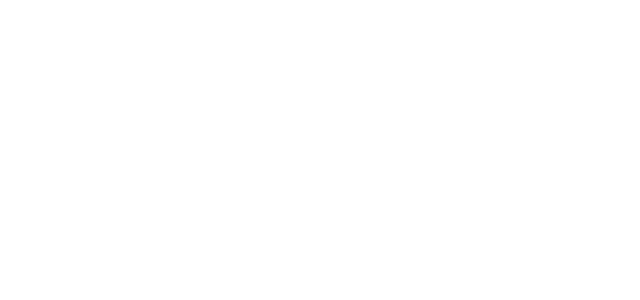
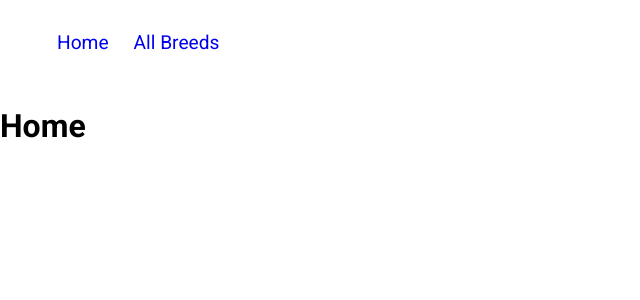
Before and after one commit to KelvinQiu802/your-cat, a React (Vite) app: page / in a window 1280 px wide. Shown: the top 300 px of the page, without its empty margins (0-640 px from the left). Built offline with nearby package versions, Linux system fonts and the light colour scheme.

Commit message:
feat: Nav Bar

```diff
--- a/src/App.css
+++ b/src/App.css
@@ -0,0 +1,9 @@
+.nav-link {
+  text-decoration: none;
+  font-size: 1.2em;
+  margin-left: 1.3em;
+}
+
+.nav-bar {
+  padding: 2em;
+}
--- a/src/App.jsx
+++ b/src/App.jsx
@@ -1,7 +1,20 @@
 import './App.css';
+import { NavLink, Outlet } from 'react-router-dom';
 
 const App = () => {
-  return <div className='App'></div>;
+  return (
+    <>
+      <nav className='nav-bar'>
+        <NavLink to='/' className='nav-link'>
+          Home
+        </NavLink>
+        <NavLink to='all' className='nav-link'>
+          All Breeds
+        </NavLink>
+      </nav>
+      <Outlet />
+    </>
+  );
 };
 
 export default App;
--- a/src/main.jsx
+++ b/src/main.jsx
@@ -3,9 +3,19 @@ import ReactDOM from 'react-dom/client';
 import App from './App';
 import './index.css';
 import 'normalize.css';
+import { BrowserRouter, Routes, Route } from 'react-router-dom';
+import Home from './routes/Home';
+import All from './routes/All';
 
 ReactDOM.createRoot(document.getElementById('root')).render(
   <React.StrictMode>
-    <App />
+    <BrowserRouter>
+      <Routes>
+        <Route path='/' element={<App />}>
+          <Route index element={<Home />} />
+          <Route path='all' element={<All />} />
+        </Route>
+      </Routes>
+    </BrowserRouter>
   </React.StrictMode>
 );
--- /dev/null
+++ b/src/routes/All.jsx
@@ -0,0 +1,5 @@
+const All = () => {
+  return <h1>All</h1>;
+};
+
+export default All;
--- /dev/null
+++ b/src/routes/Home.jsx
@@ -0,0 +1,5 @@
+const Home = () => {
+  return <h1>Home</h1>;
+};
+
+export default Home;
```
